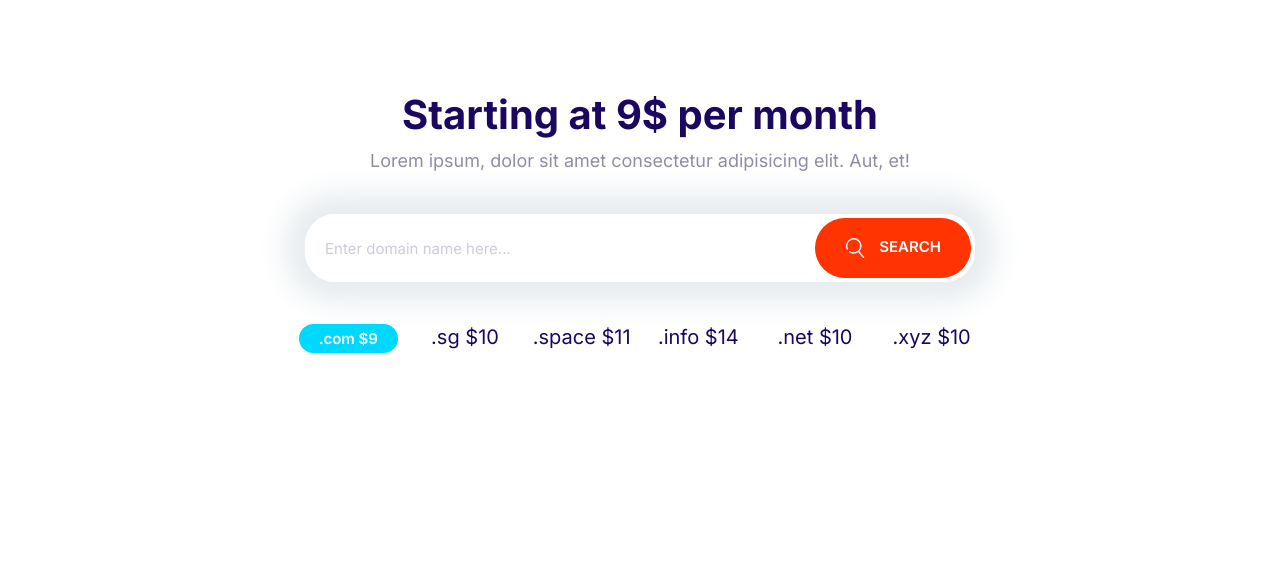
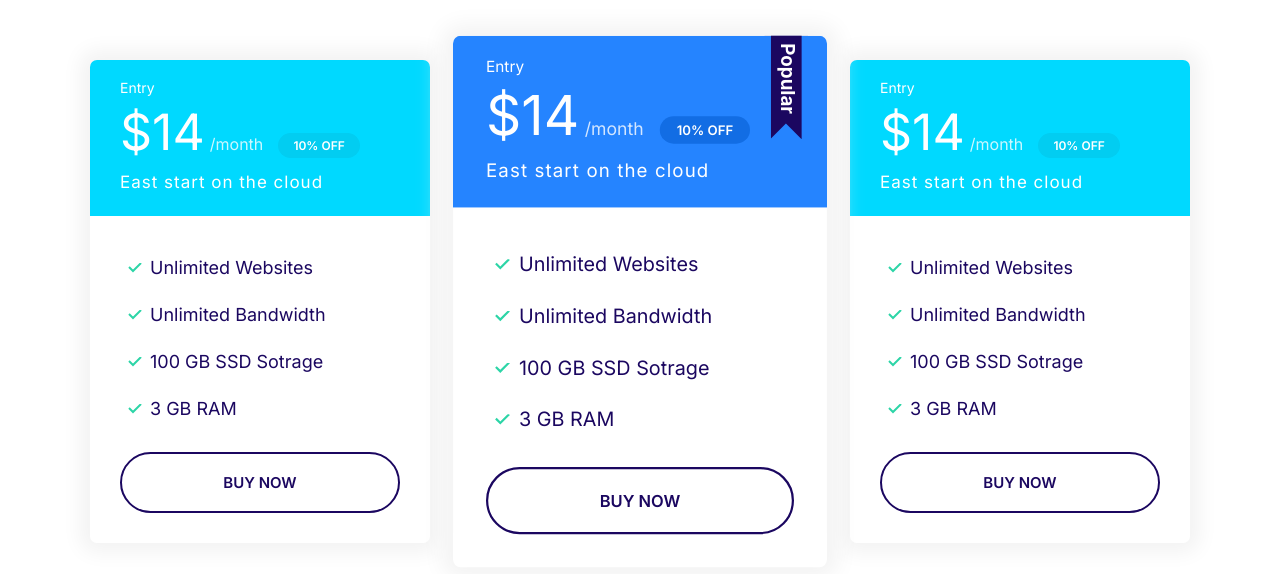
Before and after one commit to RamizHida/CloudHosting, a plain HTML site: page index.html in a window 1280 px wide. Drawn offline with Linux system fonts and the light colour scheme.

Commit message:
Integrated plan component

```diff
--- a/CSS/styles.css
+++ b/CSS/styles.css
@@ -192,7 +192,7 @@ a {
   background: var(--color-accent);
 }
 
-/*  ons */
+/*  Buttons */
 .btn {
   border-radius: 40px;
   border: 0;
@@ -325,11 +325,19 @@ a {
   color: #fff;
 }
 
+.card--primary .badge--primary {
+  background: #126de4;
+}
+
 .card--secondary .badge--secondary {
   background: #02cdf1;
 }
 
 /* Plans */
+.plan {
+  transition: transform 0.2s ease-out;
+}
+
 .plan__name {
   color: #fff;
   margin: 0;
@@ -359,6 +367,10 @@ a {
   margin-bottom: 2rem;
 }
 
+.plan--popular {
+  transform: scale(1.1);
+}
+
 .plan--popular .card__header {
   position: relative;
 }
@@ -370,6 +382,14 @@ a {
   position: absolute;
   top: -6px;
   right: 5%;
+}
+
+.plan:hover {
+  transform: scale(1.05);
+}
+
+.plan--popular:hover {
+  transform: scale(1.15);
 }
 
 @media screen and (min-width: 1024px) {
@@ -731,3 +751,13 @@ a {
     grid-template-columns: repeat(auto-fit, minmax(10rem, 1fr));
   }
 }
+
+/* Plans Block  */
+.block-plans .grid {
+  gap: 8rem 4rem;
+}
+
+.block-plans .card {
+  max-width: 500px;
+  margin: 0 auto;
+}
--- a/index.html
+++ b/index.html
@@ -13,34 +13,69 @@
     <link rel="stylesheet" href="css/styles.css" />
   </head>
   <body>
-    <section class="block container block-domain">
-      <header class="block__header">
-        <h2>Starting at 9$ per month</h2>
-        <p>
-          Lorem ipsum, dolor sit amet consectetur adipisicing elit. Aut, et!
-        </p>
-      </header>
-      <div class="input-group">
-        <input
-          type="text"
-          class="input"
-          placeholder="Enter domain name here..."
-        />
-        <button class="btn btn--accent">
-          <svg class="icon icon--white">
-            <use xlink:href="images/sprite.svg#search"></use>
-          </svg>
-          Search
-        </button>
+    <section class="block container block-plans">
+      <div class="grid grid--1x3">
+        <div class="plan">
+          <div class="card card--secondary">
+            <header class="card__header">
+              <h3 class="plan__name">Entry</h3>
+              <span class="plan__price">$14</span>
+              <span class="plan__billing-cycle">/month</span>
+              <span class="badge badge--secondary badge--small">10% OFF</span>
+              <span class="plan__description">East start on the cloud</span>
+            </header>
+            <div class="card__body">
+              <ul class="list list--tick">
+                <li class="list__item">Unlimited Websites</li>
+                <li class="list__item">Unlimited Bandwidth</li>
+                <li class="list__item">100 GB SSD Sotrage</li>
+                <li class="list__item">3 GB RAM</li>
+              </ul>
+              <button class="btn btn--outline btn--block">Buy Now</button>
+            </div>
+          </div>
+        </div>
+        <div class="plan plan--popular">
+          <div class="card card--primary">
+            <header class="card__header">
+              <h3 class="plan__name">Entry</h3>
+              <span class="plan__price">$14</span>
+              <span class="plan__billing-cycle">/month</span>
+              <span class="badge badge--primary badge--small">10% OFF</span>
+              <span class="plan__description">East start on the cloud</span>
+            </header>
+            <div class="card__body">
+              <ul class="list list--tick">
+                <li class="list__item">Unlimited Websites</li>
+                <li class="list__item">Unlimited Bandwidth</li>
+                <li class="list__item">100 GB SSD Sotrage</li>
+                <li class="list__item">3 GB RAM</li>
+              </ul>
+              <button class="btn btn--outline btn--block">Buy Now</button>
+            </div>
+          </div>
+        </div>
+        <div class="plan">
+          <div class="card card--secondary">
+            <header class="card__header">
+              <h3 class="plan__name">Entry</h3>
+              <span class="plan__price">$14</span>
+              <span class="plan__billing-cycle">/month</span>
+              <span class="badge badge--secondary badge--small">10% OFF</span>
+              <span class="plan__description">East start on the cloud</span>
+            </header>
+            <div class="card__body">
+              <ul class="list list--tick">
+                <li class="list__item">Unlimited Websites</li>
+                <li class="list__item">Unlimited Bandwidth</li>
+                <li class="list__item">100 GB SSD Sotrage</li>
+                <li class="list__item">3 GB RAM</li>
+              </ul>
+              <button class="btn btn--outline btn--block">Buy Now</button>
+            </div>
+          </div>
+        </div>
       </div>
-      <ul class="list block-domain__prices">
-        <li><span class="badge badge--secondary">.com $9</span></li>
-        <li>.sg $10</li>
-        <li>.space $11</li>
-        <li>.info $14</li>
-        <li>.net $10</li>
-        <li>.xyz $10</li>
-      </ul>
     </section>
     <script src="js/main.js"></script>
   </body>
```
